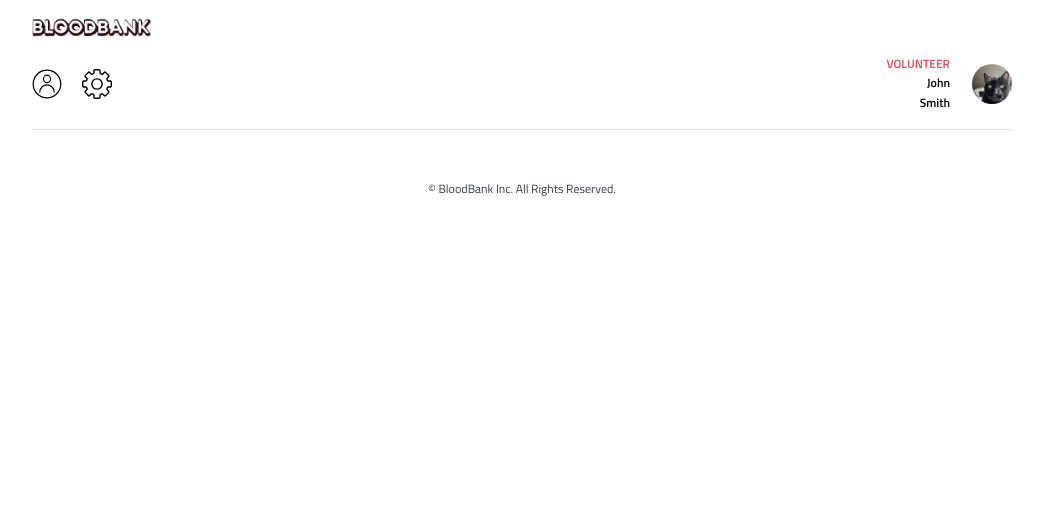
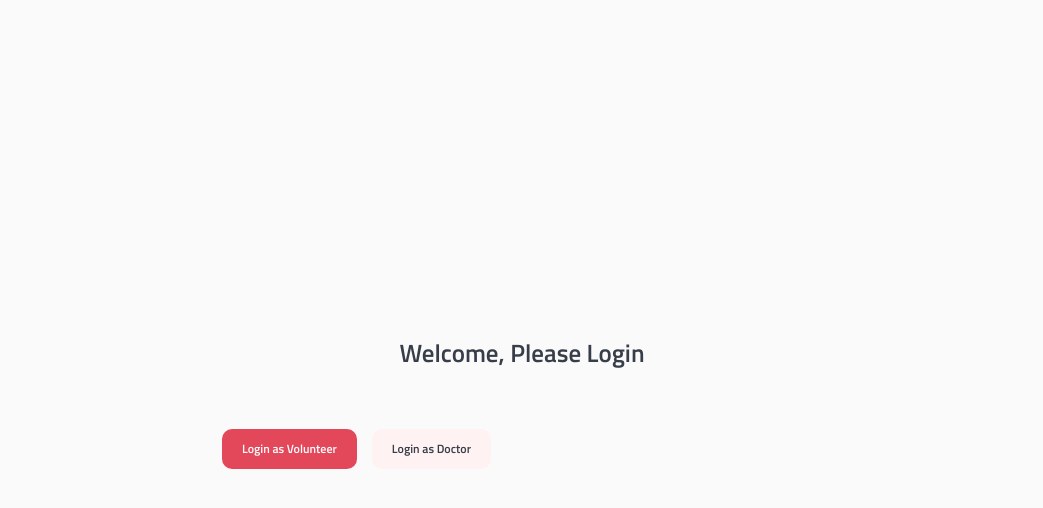
Before and after one commit to komyelizqa/bloodbank-client, a React (Vite) app: page /login in a window 1280 px wide. Shown: the top 508 px of the page, without its empty margins (118-1161 px from the left). Built offline with nearby package versions, Linux system fonts and the light colour scheme.

Commit message:
add loginpage component, edit routers, add volunteer and doctor pages

```diff
--- a/src/App.jsx
+++ b/src/App.jsx
@@ -1,19 +1,30 @@
-import { BrowserRouter, Routes, Route } from "react-router-dom";
+import { BrowserRouter, Route, Routes,Navigate } from "react-router-dom";
 import HomePage from "./pages/HomePage/HomePage";
-import Redirect from "./components/Redirect/Redirect";
-import Header from "./components/Header/Header";
-import Footer from "./components/Footer/Footer"
+import VolunteerHomePage from "./pages/VolunteerHomePage/VolunteerHomePage";
+import DoctorHomePage from "./pages/DoctorHomePage/DoctorHomePage";
+import LoginPage from "./pages/LoginPage/LoginPage"
 
 function App() {
+  const userRole = localStorage.getItem('userRole');
+
   return (
     <BrowserRouter>
-            <Header />
       <Routes>
-        <Route path="/" element={<Redirect />} />
-        <Route path="/calendar" element={<HomePage />} />
-        <Route path="/calendar/:type/:year/:month/:day" element={<HomePage />} />
+        <Route path="/" element={<Navigate to="/login" />} />
+        <Route path="/login" element={<LoginPage />} />
+        <Route
+          path="/calendar/*"
+          element={
+            userRole === 'volunteer' ? (
+              <VolunteerHomePage />
+            ) : userRole === 'doctor' ? (
+              <DoctorHomePage />
+            ) : (
+              <Navigate to="/login" />
+            )
+          }
+        />
       </Routes>
-      <Footer />
     </BrowserRouter>
   );
 }
--- a/src/components/Header/Header.jsx
+++ b/src/components/Header/Header.jsx
@@ -2,11 +2,10 @@ import React from 'react';
 import "./Header.scss";
 import { Link } from "react-router-dom";
 import logo from "../../assets/logo/bloodbank-logo.png";
-import avatar from "../../assets/images/second_avatar.jpg";
 import profile from "../../assets/icons/profile-icon.svg";
 import settings from "../../assets/icons/settings-icon.svg";
 
-function Header() {
+const Header = ({ userType, userName, userAvatar }) => {
   return (
     <header className="header">
       <div className="header__container">
@@ -14,21 +13,21 @@ function Header() {
           <img className="header__logo" src={logo} alt="BloodBank Logo" />
         </Link>
         <section className="header__user-links-container">
-        <img className="header__profile" src={profile} alt="Profile Icon" />
-        <img className="header__settings" src={settings} alt="Settings Icon" />
+          <img className="header__profile" src={profile} alt="Profile Icon" />
+          <img className="header__settings" src={settings} alt="Settings Icon" />
         </section>
         <section className="header__text-container">
-        <h4>Volunteer</h4>
-        <h5>John Smith</h5>
+          <h4>{userType}</h4>
+          <h5>{userName}</h5>
         </section>
         <img
-          src={avatar}
+          src={userAvatar}
           className="header__avatar header__avatar--main"
           alt="avatar"
         />
       </div>
     </header>
   );
-}
+};
 
 export default Header;
--- /dev/null
+++ b/src/pages/DoctorHomePage/DoctorHomePage.jsx
@@ -0,0 +1,21 @@
+import MyCalendar from "../../components/Calendar/Calendar";
+import Header from "../../components/Header/Header";
+import avatar from "../../assets/images/doctor-avatar.png";
+import Footer from "../../components/Footer/Footer";
+
+
+function DoctorHomePage() {
+  return (
+    <>
+     <Header
+        userType="Doctor"
+        userName="Dr. John Doe"
+        userAvatar={avatar}
+      />
+      <MyCalendar />
+      <Footer />
+    </>
+  );
+}
+
+export default DoctorHomePage;
--- a/src/pages/HomePage/HomePage.jsx
+++ b/src/pages/HomePage/HomePage.jsx
@@ -1,11 +1,17 @@
-import MyCalendar from "../../components/Calendar/Calendar";
+import React from 'react';
+import VolunteerHomePage from '../VolunteerHomePage/VolunteerHomePage';
+import DoctorHomePage from '../DoctorHomePage/DoctorHomePage';
 
-function HomePage() {
-  return (
-    <>
-      <MyCalendar />
-    </>
-  );
-}
+const HomePage = () => {
+  const userRole = localStorage.getItem('userRole');
+
+  if (userRole === 'volunteer') {
+    return <VolunteerHomePage />;
+  } else if (userRole === 'doctor') {
+    return <DoctorHomePage />;
+  } else {
+    return null;
+  }
+};
 
 export default HomePage;
--- /dev/null
+++ b/src/pages/LoginPage/LoginPage.jsx
@@ -0,0 +1,34 @@
+import React from 'react';
+import { useNavigate } from 'react-router-dom';
+import "./LoginPage.scss";
+
+const LoginPage = () => {
+    const navigate = useNavigate();
+
+    const handleLogin = (role) => {
+      localStorage.setItem('userRole', role);
+      navigate('/calendar');
+    };
+
+    return (
+      <main className="login-page">
+        <h1 className="login-page__header">Welcome, Please Login</h1>
+        <div className="login-page__button-group">
+          <button
+            className="login-page__button login-page__button--volunteer"
+            onClick={() => handleLogin('volunteer')}
+          >
+            Login as Volunteer
+          </button>
+          <button
+            className="login-page__button login-page__button--doctor"
+            onClick={() => handleLogin('doctor')}
+          >
+            Login as Doctor
+          </button>
+        </div>
+      </main>
+    );
+  };
+
+  export default LoginPage;
--- /dev/null
+++ b/src/pages/LoginPage/LoginPage.scss
@@ -0,0 +1,75 @@
+@use "../../styles/partials/variables" as *;
+@use "../../styles/partials/typography" as *;
+@use "../../styles/partials/mixins" as *;
+@use "../../styles/partials/global" as *;
+
+.login-page {
+    display: flex;
+    flex-direction: column;
+    align-items: center;
+    justify-content: center;
+    height: 100vh;
+    background-color: #FAFAFA;
+
+    &__header {
+      font-family: "Titillium Web", Arial, Helvetica, sans-serif;
+      font-size: 2rem;
+      font-weight: bold;
+      color: $text;
+      margin-bottom: 2rem;
+
+      @include tablet {
+        font-size: 2.5rem;
+      }
+    }
+
+    &__button-group {
+      display: flex;
+      flex-direction: column;
+      gap: 1.5rem;
+      width: 100%;
+      max-width: 300px;
+
+      @include tablet {
+        flex-direction: row;
+        max-width: 600px;
+      }
+    }
+
+    &__button {
+      padding: 1rem 2rem;
+      border-radius: 10px;
+      font-weight: 600;
+      font-size: 1.2rem;
+      border: none;
+      cursor: pointer;
+      transition: all 0.2s ease;
+      color: $background;
+
+      &:hover {
+        transform: translateY(-2px);
+      }
+
+      &:active {
+        transform: translateY(0);
+      }
+
+      &--volunteer {
+        background-color: $primary;
+
+        &:hover {
+          background-color: $accent;
+        }
+      }
+
+      &--doctor {
+        background-color: $secondary;
+        color:$text;
+
+        &:hover {
+          background-color: $accent;
+          color:white;
+        }
+      }
+    }
+  }
--- /dev/null
+++ b/src/pages/VolunteerHomePage/VolunteerHomePage.jsx
@@ -0,0 +1,20 @@
+import MyCalendar from "../../components/Calendar/Calendar";
+import Header from "../../components/Header/Header";
+import Footer from "../../components/Footer/Footer";
+import avatar from "../../assets/images/volunteer-avatar.png";
+
+function VolunteerHomePage() {
+  return (
+    <>
+    <Header
+        userType="Volunteer"
+        userName="John Smith"
+        userAvatar={avatar}
+      />
+      <MyCalendar />
+      <Footer />
+    </>
+  );
+}
+
+export default VolunteerHomePage;
```
Also changed, not shown: src/assets/images/doctor-avatar.png (added), 1 other file (tests, documents, lock files or other folders).
